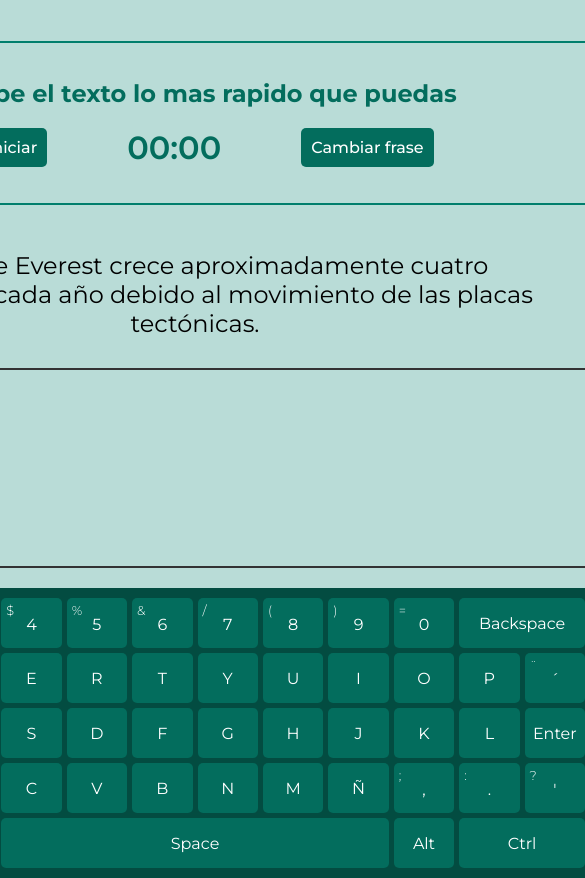
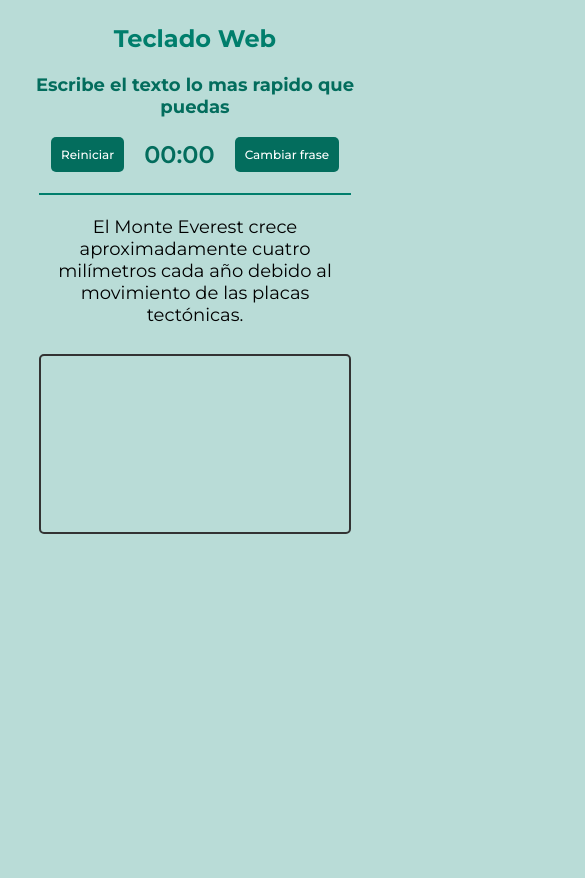
Before and after one commit to Agusferf2/Teclado-web, a plain HTML site: page index.html in a window 390 px wide. Shown: the whole page, 585 px wide, since content can reach past the window. After the commit the page ends 844 px from the top, so only its background shows below. Drawn offline with Linux system fonts and the light colour scheme.

Commit message:
Agrego diseño responsive

```diff
--- a/index.html
+++ b/index.html
@@ -1,15 +1,15 @@
 <!DOCTYPE html>
 <html lang="en">
+
 <head>
     <meta charset="UTF-8">
     <meta name="viewport" content="width=device-width, initial-scale=1.0">
     <title>Teclado Web</title>
     <link rel="stylesheet" href="styles.css">
 </head>
+
 <body>
-    <div class="container">
     <h1>Teclado Web</h1>
-        <hr>
     <h2>Escribe el texto lo mas rapido que puedas</h2>
     <div class="botones-tiempo">
         <button id="btnReiniciar">Reiniciar</button>
@@ -20,16 +20,46 @@
     <p id="text"></p>
     <textarea id="input" readonly></textarea>
     <div class="teclado">
-            <div class="tecla" data-key="Digit1"><p class="min">!</p><p class="principal">1</p></div>
-            <div class="tecla" data-key="Digit2"><p class="min">"</p><p class="principal">2</p></div>
-            <div class="tecla" data-key="Digit3"><p class="min">#</p><p class="principal">3</p></div>
-            <div class="tecla" data-key="Digit4"><p class="min">$</p><p class="principal">4</p></div>
-            <div class="tecla" data-key="Digit5"><p class="min">%</p><p class="principal">5</p></div>
-            <div class="tecla" data-key="Digit6"><p class="min">&</p><p class="principal">6</p></div>
-            <div class="tecla" data-key="Digit7"><p class="min">/</p><p class="principal">7</p></div>
-            <div class="tecla" data-key="Digit8"><p class="min">(</p><p class="principal">8</p></div>
-            <div class="tecla" data-key="Digit9"><p class="min">)</p><p class="principal">9</p></div>
-            <div class="tecla" data-key="Digit0"><p class="min">=</p><p class="principal">0</p></div>
+        <div class="tecla" data-key="Digit1">
+            <p class="min">!</p>
+            <p class="principal">1</p>
+        </div>
+        <div class="tecla" data-key="Digit2">
+            <p class="min">"</p>
+            <p class="principal">2</p>
+        </div>
+        <div class="tecla" data-key="Digit3">
+            <p class="min">#</p>
+            <p class="principal">3</p>
+        </div>
+        <div class="tecla" data-key="Digit4">
+            <p class="min">$</p>
+            <p class="principal">4</p>
+        </div>
+        <div class="tecla" data-key="Digit5">
+            <p class="min">%</p>
+            <p class="principal">5</p>
+        </div>
+        <div class="tecla" data-key="Digit6">
+            <p class="min">&</p>
+            <p class="principal">6</p>
+        </div>
+        <div class="tecla" data-key="Digit7">
+            <p class="min">/</p>
+            <p class="principal">7</p>
+        </div>
+        <div class="tecla" data-key="Digit8">
+            <p class="min">(</p>
+            <p class="principal">8</p>
+        </div>
+        <div class="tecla" data-key="Digit9">
+            <p class="min">)</p>
+            <p class="principal">9</p>
+        </div>
+        <div class="tecla" data-key="Digit0">
+            <p class="min">=</p>
+            <p class="principal">0</p>
+        </div>
         <div class="tecla" data-key="Backspace">Backspace</div>
         <div class="tecla" data-key="Tab">Tab</div>
         <div class="tecla" data-key="KeyQ">Q</div>
@@ -42,7 +72,10 @@
         <div class="tecla" data-key="KeyI">I</div>
         <div class="tecla" data-key="KeyO">O</div>
         <div class="tecla" data-key="KeyP">P</div>
-            <div class="tecla" data-key="BracketLeft"><p class="min">¨</p><p class="principal">´</p></div>
+        <div class="tecla" data-key="BracketLeft">
+            <p class="min">¨</p>
+            <p class="principal">´</p>
+        </div>
         <div class="tecla" data-key="CapsLock">CapsLock</div>
         <div class="tecla" data-key="KeyA">A</div>
         <div class="tecla" data-key="KeyS">S</div>
@@ -63,9 +96,18 @@
         <div class="tecla" data-key="KeyN">N</div>
         <div class="tecla" data-key="KeyM">M</div>
         <div class="tecla" data-key="Semicolon">Ñ</div>
-            <div class="tecla" data-key="Comma"><p class="min">;</p><p class="principal">,</p></div>
-            <div class="tecla" data-key="Period"><p class="min">:</p><p class="principal">.</p></div>
-            <div class="tecla" data-key="Minus"><p class="min">?</p><p class="principal">'</p></div>
+        <div class="tecla" data-key="Comma">
+            <p class="min">;</p>
+            <p class="principal">,</p>
+        </div>
+        <div class="tecla" data-key="Period">
+            <p class="min">:</p>
+            <p class="principal">.</p>
+        </div>
+        <div class="tecla" data-key="Minus">
+            <p class="min">?</p>
+            <p class="principal">'</p>
+        </div>
         <div class="tecla" data-key="ControlLeft">Ctrl</div>
         <div class="tecla" data-key="AltLeft">Alt</div>
         <div class="tecla" data-key="Space">Space</div>
@@ -73,8 +115,8 @@
         <div class="tecla" data-key="ControlRight">Ctrl</div>
     </div>
     <div class="mymodal"></div>
-    </div>
 
     <script src="script.js"></script>
 </body>
+
 </html>
--- a/script.js
+++ b/script.js
@@ -24,9 +24,10 @@ const input = document.getElementById("input");
 
 const contador = document.getElementById("contador");
 
-text.innerHTML = textoAleatorio
+text.innerHTML = textoAleatorio;
 // Eventos del teclado
 window.addEventListener("keydown", (event) => {
+  event.preventDefault();
   const tecla = document.querySelector(`.tecla[data-key="${event.code}"]`);
   const presskey = () => {
     tecla.classList.add("active");
@@ -61,7 +62,7 @@ window.addEventListener("keydown", (event) => {
       presskey();
       break;
     default:
-    input.value += event.key;
+      input.value += event.key;
       input.dispatchEvent(new Event("input"));
       presskey();
   }
--- a/styles.css
+++ b/styles.css
@@ -1,44 +1,41 @@
 @import url('https://fonts.googleapis.com/css2?family=Montserrat:ital,wght@0,100..900;1,100..900&display=swap');
-*{
+
+* {
     margin: 0;
     padding: 0;
     box-sizing: border-box;
 }
-body{
-    display: flex;
-    justify-content: center;
-    align-items: center;
-    height: 100vh;
+
+body {
     background-color: #b9dcd7;
     font-family: 'Montserrat', sans-serif;
-    font-size: 16px;
-}
-
-h1{
-    text-align: center;
-    color: #007e6c;
-}
-
-h2{
-    text-align: center;
-    color: #036d5d;
-}
-
-hr{
-    width: 50em;
-    border: 1px solid #007e6c;
+    font-size: 14px;
+    display: flex;
+    flex-direction: column;
+    align-items: center;
     margin: 1em 0;
 }
 
-.container{
-    display: flex;
-    flex-direction: column;
-    align-items: center;
-    gap: 20px;
+h1 {
+    text-align: center;
+    color: #007e6c;
+    margin: .5em 0;
 }
 
-#input{
-    width: 40em;
+h2 {
+    text-align: center;
+    color: #036d5d;
+    margin: .5em 0;
+}
+
+hr {
+    width: 50em;
+    border: 1px solid #007e6c;
+    margin: .9em 0;
+}
+
+#input {
+    width: 38em;
     font-family: 'Montserrat', sans-serif;
     font-weight: 500;
     background-color: transparent;
@@ -48,9 +45,10 @@ hr{
     padding: 10px;
     font-size: 20px;
     resize: none;
+    margin: 1em 0;
 }
 
-.teclado{
+.teclado {
     display: grid;
     grid-template-columns: repeat(12, 1fr);
     gap: 5px;
@@ -60,7 +58,7 @@ hr{
     width: 50em;
 }
 
-.tecla{
+.tecla {
     display: flex;
     flex-direction: column;
     justify-content: center;
@@ -73,14 +71,16 @@ hr{
     user-select: none;
     padding: 5px;
 }
-#text{
+
+#text {
     width: 30em;
     text-align: center;
     padding: 10px;
     font-size: 1.5em;
     overflow: auto;
 }
-.active{
+
+.active {
     background-color: #03483e;
 }
 
@@ -91,28 +91,32 @@ hr{
 [data-key=ControlLeft],
 [data-key=ControlRight],
 [data-key=CapsLock],
-[data-key=Backspace]
-{
+[data-key=Backspace] {
     grid-column: span 2;
 }
-#contador{
+
+#contador {
     font-size: 2em;
     color: #036d5d;
     font-weight: 600;
+    display: flex;
+    align-items: center;
 }
-.correcto{
+
+.correcto {
     color: green;
 }
-.incorrecto{
+
+.incorrecto {
     color: red;
 }
 
-.botones-tiempo{
+.botones-tiempo {
     display: flex;
 }
 
-button{
-    margin: 0px 80px;
+button {
+    margin: 10px 80px;
     font-family: 'Montserrat', sans-serif;
     font-size: 1em;
     font-weight: 500;
@@ -124,7 +128,7 @@ button{
     cursor: pointer;
 }
 
-.mymodal{
+.mymodal {
     display: none;
     position: fixed;
     top: 0;
@@ -136,30 +140,30 @@ button{
     align-items: center;
 }
 
-.modal{
+.modal {
     position: fixed;
-    width: 60%;
-    height: 30%;
+    width: 40%;
+    height: 35%;
     background-color: #ffffff;
     display: flex;
     flex-direction: column;
-    gap: 30px;
+    gap: 20px;
     justify-content: center;
     align-items: center;
     z-index: 9999;
     border-radius: 3em;
 }
 
-.modal h2{
+.modal h2 {
     font-size: 2em;
 }
 
-.modal-text{
+.modal-text {
     font-weight: 600;
     font-size: 1.5em;
 }
 
-#modal-btn{
+#modal-btn {
     background-color: #036d5d;
     color: #fff;
     border: none;
@@ -169,11 +173,11 @@ button{
     font-size: 1.3em;
 }
 
-#modal-btn:hover{
+#modal-btn:hover {
     background-color: #034c41;
 }
 
-.min{
+.min {
     display: flex;
     height: 30%;
     width: 100%;
@@ -182,9 +186,38 @@ button{
     font-weight: 300;
     font-size: .8em;
 }
-.principal{
+
+.principal {
     display: flex;
     height: 70%;
     width: 100%;
     justify-content: center;
 }
+
+@media screen and (max-width: 800px) {
+    body {
+        font-size: 12px;
+    }
+
+    #input {
+        width: 80%;
+        font-size: 1.5em;
+    }
+
+    .teclado,
+    #text,
+    .modal,
+    hr {
+        width: 80%;
+    }
+
+    button {
+        margin: 10px 20px;
+    }
+}
+
+@media screen and (max-width: 500px) {
+    .teclado {
+        display: none;
+    }
+}
```
Lines whose indentation alone changed are shown as unchanged.
